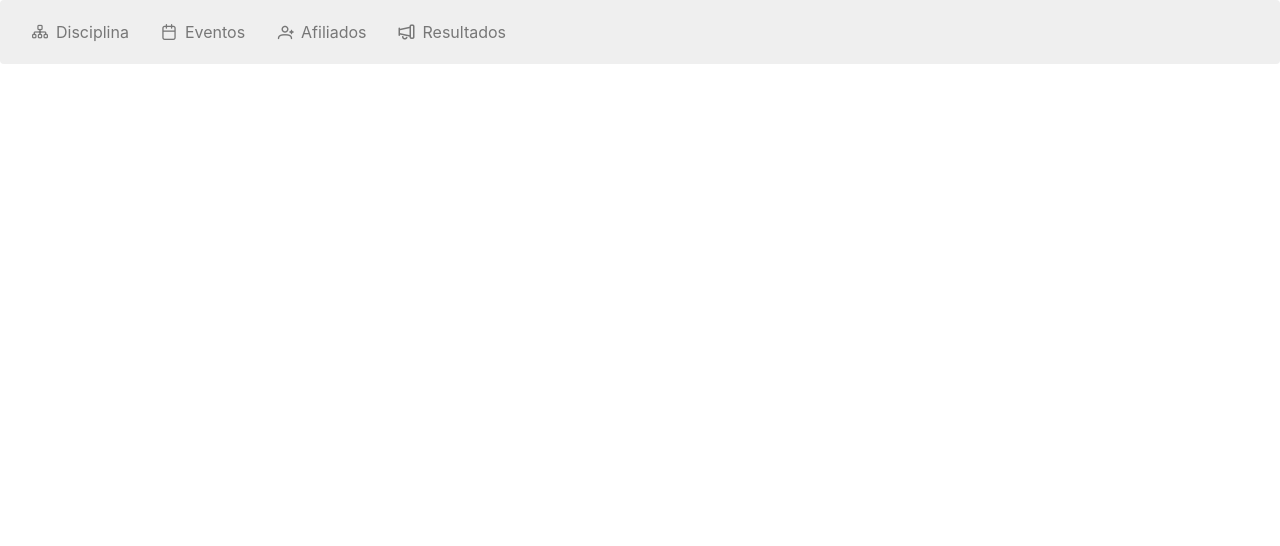
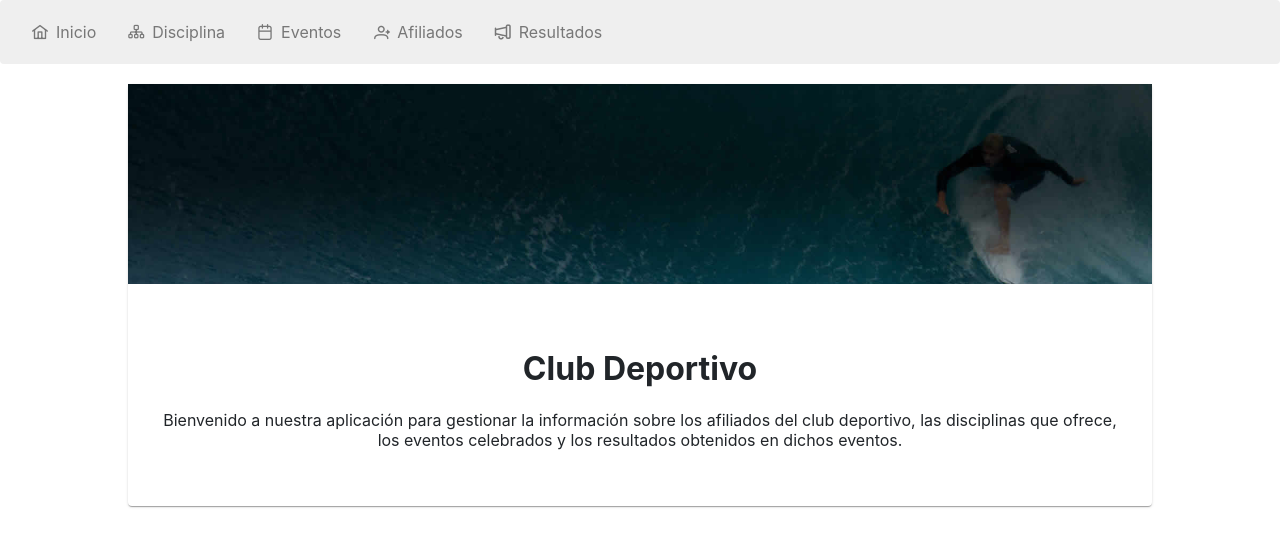
Before and after one commit to binmex/front-proyect-2Cincuenta, a React (Vite) app: page / in a window 1280 px wide. Shown: the top 546 px of the page. Built offline with nearby package versions, Linux system fonts and the light colour scheme.

Commit message:
Arreglo pagina principal

```diff
--- a/src/components/NavBar.jsx
+++ b/src/components/NavBar.jsx
@@ -1,39 +1,45 @@
-import React from 'react';
-import { Menubar } from 'primereact/menubar';
+import React from "react";
+import { Menubar } from "primereact/menubar";
 
 const NavBar = () => {
   const items = [
     {
-            key: "disciplina",
-            label: 'Disciplina',
-            icon: 'pi pi-sitemap',
-            url: "/disciplina"
+      key: "home",
+      label: "Inicio",
+      icon: "pi pi-home",
+      url: "/",
     },
     {
-            key:"eventos",
-            label: 'Eventos',
-            icon: 'pi pi-calendar',
-            url: "/eventos"
+      key: "disciplina",
+      label: "Disciplina",
+      icon: "pi pi-sitemap",
+      url: "/disciplina",
+    },
+    {
+      key: "eventos",
+      label: "Eventos",
+      icon: "pi pi-calendar",
+      url: "/eventos",
     },
     {
       key: "afiliados",
-            label: 'Afiliados',
-            icon: 'pi pi-user-plus',
-            url: "/afiliados"
+      label: "Afiliados",
+      icon: "pi pi-user-plus",
+      url: "/afiliados",
     },
     {
       key: "resultados",
-            label: 'Resultados',
-            icon: 'pi pi-megaphone',
-            url: "/resultados"
-        }
+      label: "Resultados",
+      icon: "pi pi-megaphone",
+      url: "/resultados",
+    },
   ];
 
   return (
     <div className="card">
-            <Menubar model={items.map(item => ({...item, id: item.key}))} />
+      <Menubar model={items.map((item) => ({ ...item, id: item.key }))} />
     </div>
-    )
-}
+  );
+};
 
 export default NavBar;
--- a/src/pages/Home.jsx
+++ b/src/pages/Home.jsx
@@ -1,11 +1,44 @@
 import React from "react";
 import NavBar from "../components/NavBar";
-
+import backgroundImage from "../assets/img-bg-01.jpg";
+import { Card } from "primereact/card";
 
 const Home = () => {
-  return (<div>
-    <NavBar />
-    </div>);
+  const header = (
+    <img
+      alt="Card"
+      src={backgroundImage}
+      onError={(e) =>
+        (e.target.src =
+          "https://www.primefaces.org/wp-content/uploads/2020/05/placeholder.png")
+      }
+      style={{ width: "100%", height: "200px", objectFit: "cover" }}
+    />
+  );
+  return (
+    <>
+      <NavBar />
+      <div className="p-d-flex p-jc-center p-ai-center p-mt-5">
+        <div style={{ display: "flex", justifyContent: "center" }}>
+          <Card
+            header={header}
+            className="p-mb-3"
+            style={{ width: "80%", marginTop: "20px", textAlign: "center" }}
+          >
+            <div className="p-d-flex p-flex-column p-jc-center p-ai-center">
+              <h1>Club Deportivo</h1>
+              <p>
+                Bienvenido a nuestra aplicación para gestionar la información
+                sobre los afiliados del club deportivo, las disciplinas que
+                ofrece, los eventos celebrados y los resultados obtenidos en
+                dichos eventos.
+              </p>
+            </div>
+          </Card>
+        </div>
+      </div>
+    </>
+  );
 };
 
 export default Home;
```
Also changed, not shown: src/assets/img-bg-01.jpg (added). Lines whose indentation alone changed are shown as unchanged.
